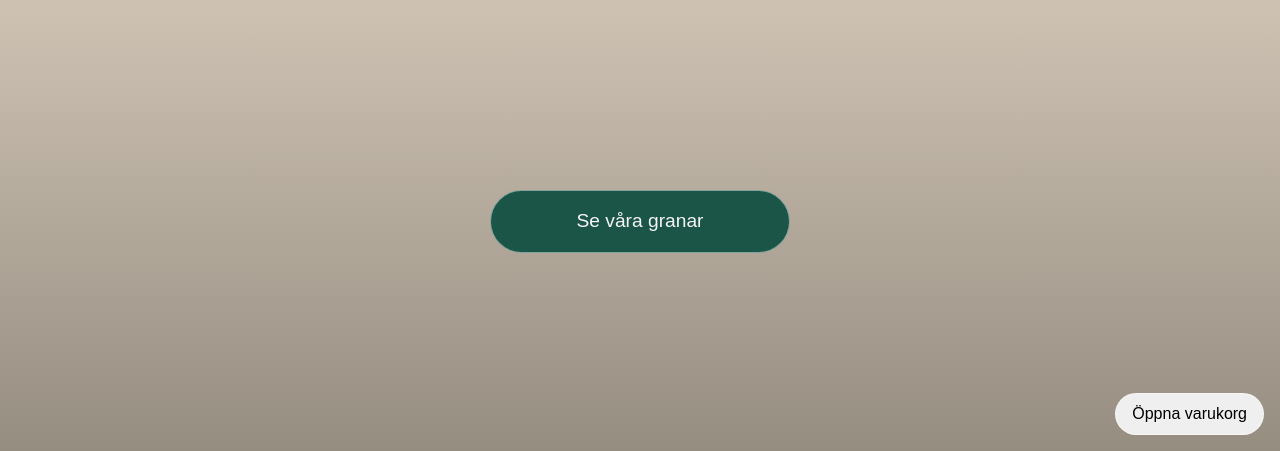
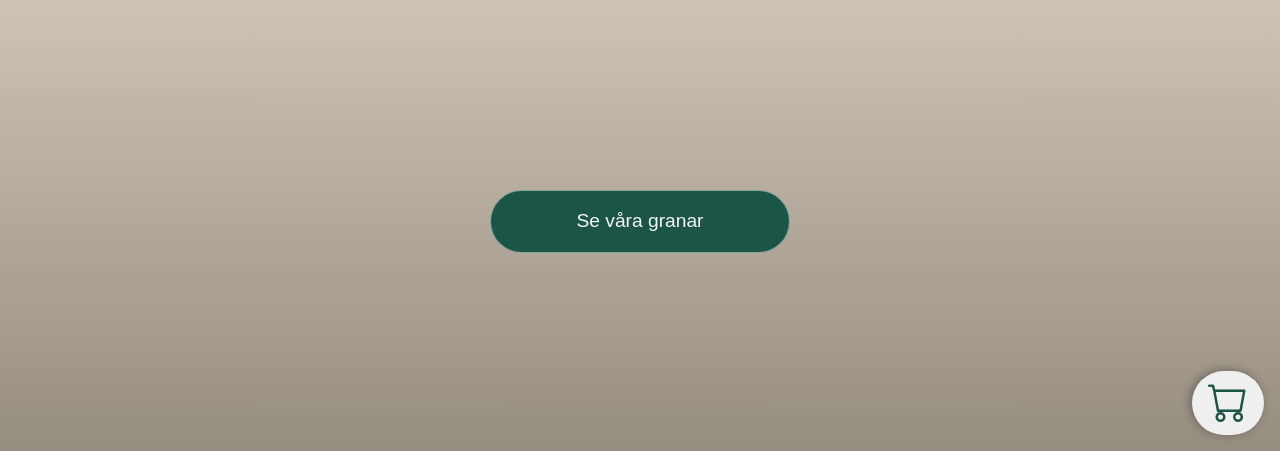
Before and after one commit to the-webshop-team3/the-webshop-team3, a website built with Vite: page index.html in a window 1280 px wide. Shown: the part 349-800 px from the top of the page. Built offline with nearby package versions, Linux system fonts and the light colour scheme; files whose address does not match are found by name; a web font is replaced by a local one.

Commit message:
:lipstick: cart icon

```diff
--- a/index.html
+++ b/index.html
@@ -26,7 +26,7 @@
 
     <main id="main" class="l-wrapper">
       <button class="c-button c-button--secondary" id="main-cart-button">
-        Öppna varukorg
+        <h1 class="bi bi-cart"></h1>
       </button>
       <ul class="l-list" id="product-list"></ul>
 
--- a/src/scss/_buttons.scss
+++ b/src/scss/_buttons.scss
@@ -40,3 +40,14 @@
 
   }
 }
+#main-cart-button{
+  border: v.$primary-color;
+  box-shadow: -2px -1px 10px rgba(0, 0, 0, 0.326);}
+#main-cart-button h1{
+  padding:0;
+  margin: 0;
+  color: v.$button-primary;
+}
+.form-validation{
+  margin-bottom: 5rem;
+}
--- a/src/scss/_cart.scss
+++ b/src/scss/_cart.scss
@@ -46,6 +46,7 @@
     width: 80%;
     display: flex;
     justify-content: flex-end;
+    margin-bottom: 5rem;
   }
 }
 
```
